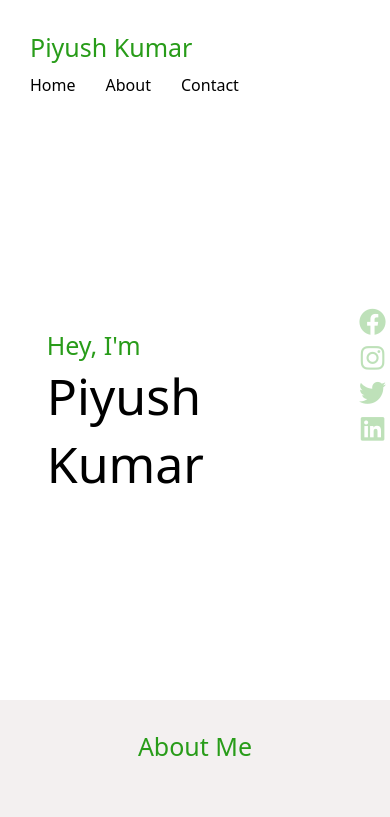
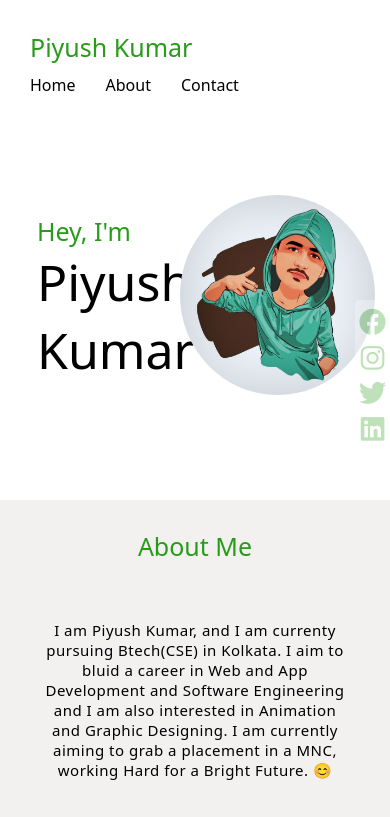
Before and after one commit to pk214/portfolio1, a plain HTML site: page index.html in a window 390 px wide. Shown: the top 817 px of the page. Drawn offline with Linux system fonts and the light colour scheme.

Commit message:
Update style.css

```diff
--- a/style.css
+++ b/style.css
@@ -354,22 +354,42 @@ footer{
 @media (min-width:200px) and (max-width:500px)
 {
 
+    .home{
+        height: 500px;
+        display: flex;
+        flex-direction: column;
+    }
 .home_left{
     width: 100%;
+    height: 50%;
 
 }
 
+.home_left_nav{
+    margin: 30px;
+    padding: 0px;
+
+}
 .home_right{
-    width: 0%;
+    position: relative;
+    left: 180px;
+    bottom: 55px;
+}
+
+#home_img{
+    border-radius: 50%;
 }
 
 .left_down{
-    width: 100%;
+    width: 90%;
+
+    position: relative;
+    top: 28%;
 }
 
 .name_up, .name_down{
     position: relative;
-    right: 47%;
+    right: 55%;
 
 }
 
```
